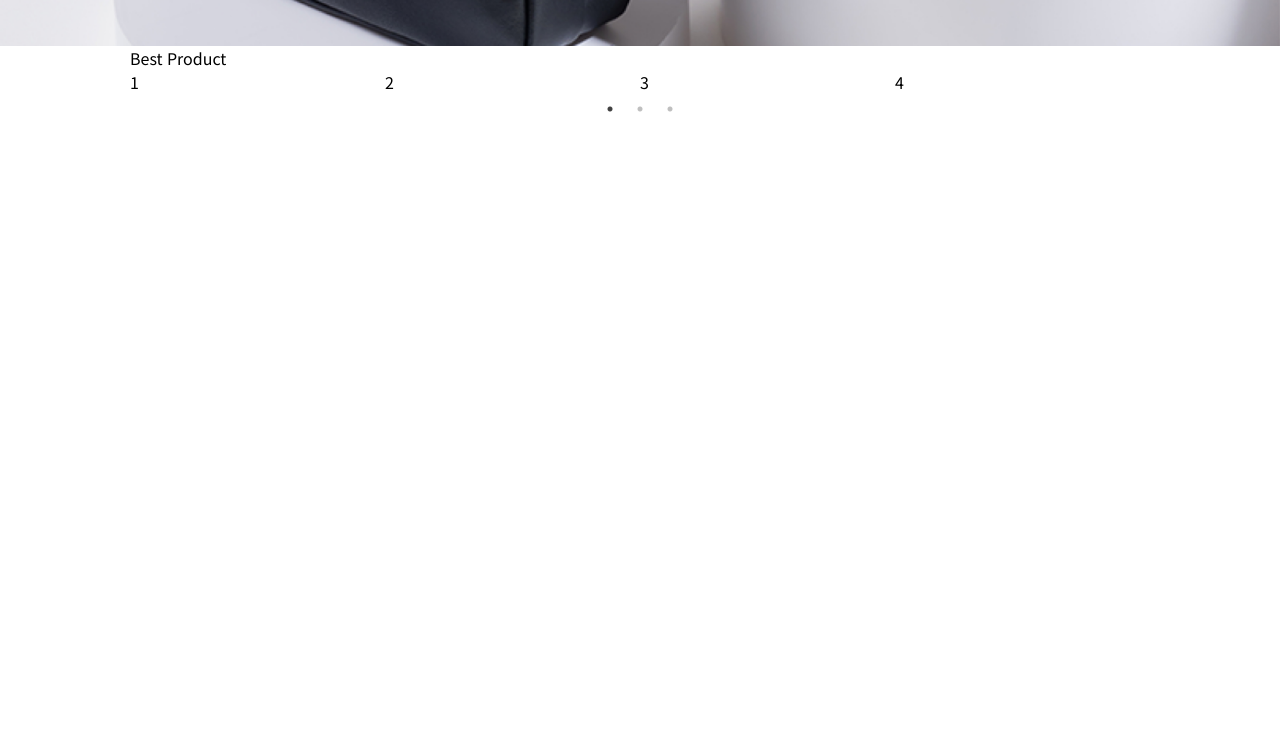
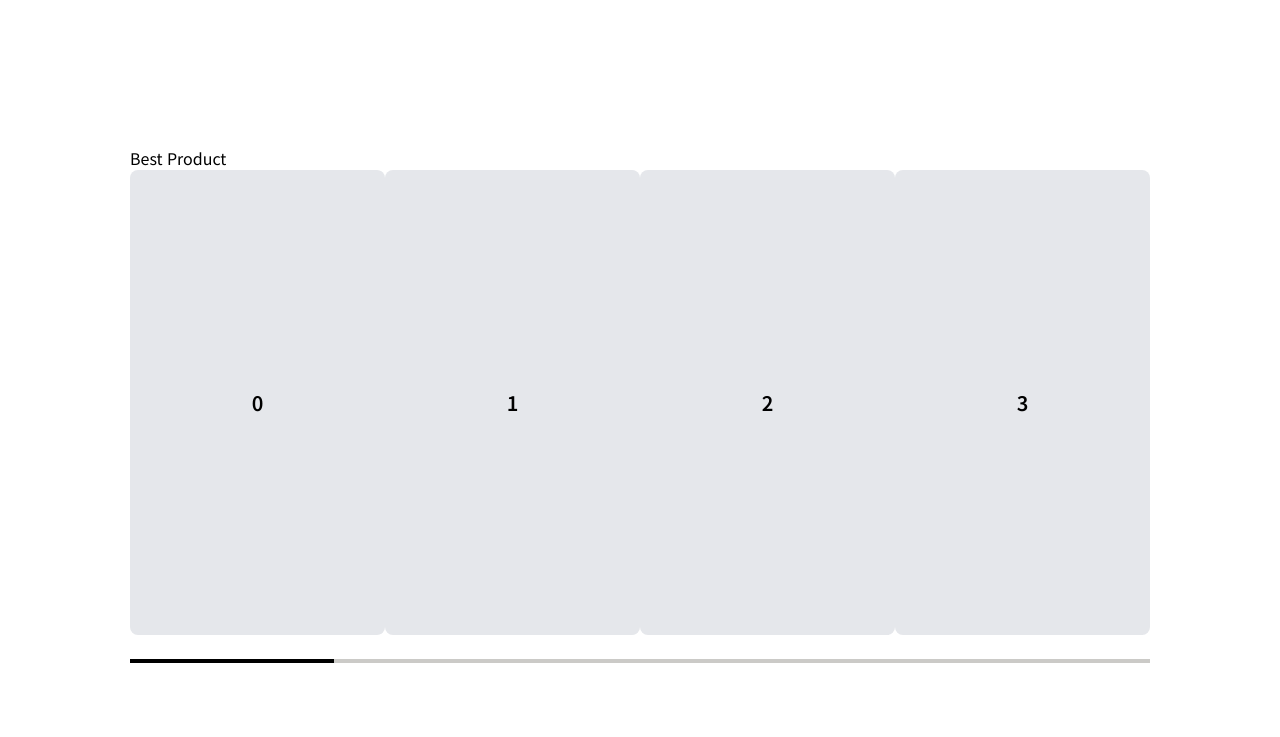
Before and after one commit to MICGolf/frontend, a React (Vite) app: page / in a window 1280 px wide. Shown: the part 864-1601 px from the top of the page. Built offline with nearby package versions, Linux system fonts and the light colour scheme.

Commit message:
✅ feat: 홈 캐러셀 추가

```diff
--- a/src/global.css
+++ b/src/global.css
@@ -3,3 +3,8 @@
 @tailwind base;
 @tailwind components;
 @tailwind utilities;
+
+.slick-dots {
+  position: relative !important;
+  bottom: 0 !important;
+}
--- a/src/layouts/userLayout/userLayout.tsx
+++ b/src/layouts/userLayout/userLayout.tsx
@@ -6,7 +6,7 @@ const UserLayout = () => {
   return (
     <>
       <Header />
-      <main className='h-full pt-[110px]'>
+      <main className='pt-[110px]'>
         <Outlet />
       </main>
       <Footer />
--- a/src/pages/home/HomePage.tsx
+++ b/src/pages/home/HomePage.tsx
@@ -4,16 +4,20 @@ import MultipleItems from './components/MultipleItems';
 const HomePage = () => {
   return (
     <>
-      <img className='fixed z-[-1] h-full w-full object-cover' src={imageSection1} />
-
-      <section className='h-[100vh] w-full'>
-        <div className='mt-[100vh] h-full bg-white px-[130px]'>
+      <img
+        className='fixed top-0 z-[-1] h-[100vh] w-full'
+        style={{
+          backgroundImage: `url(${imageSection1})`,
+          backgroundSize: 'cover',
+        }}
+      ></img>
+      <div className='z-20 mt-[100vh] w-full bg-white'>
+        <div className='px-[130px] py-[100px]'>
           <h1>Best Product</h1>
-          <div>
-            <MultipleItems />
-          </div>
+          <MultipleItems />
         </div>
-      </section>
+      </div>
+      <div className='h-[400px] bg-slate-600'>1</div>
     </>
   );
 };
--- a/src/pages/home/components/MultipleItems.tsx
+++ b/src/pages/home/components/MultipleItems.tsx
@@ -1,48 +1,51 @@
+import { useState, useRef } from 'react';
+import Slider from 'react-slick';
 import 'slick-carousel/slick/slick.css';
 import 'slick-carousel/slick/slick-theme.css';
-import Slider from 'react-slick';
 
-const MultipleItems = () => {
+export default function MultipleItems() {
+  const [activeSlide, setActiveSlide] = useState(0);
+  const sliderRef = useRef<Slider>(null); // Slider 레퍼런스 생성
+  const pagePerSlide = 4;
+  const slideLength = 19;
+  const totalSlides = Math.ceil(slideLength / pagePerSlide); // Assuming 100/4 (slidesToScroll) = 25 total segments
+
   const settings = {
     dots: true,
     infinite: true,
     speed: 500,
-    slidesToShow: 4,
-    slidesToScroll: 4,
+    slidesToShow: pagePerSlide,
+    slidesToScroll: pagePerSlide,
+    beforeChange: (_current: number, next: number) => setActiveSlide(next / 4),
+    appendDots: () => (
+      <div className='relative w-full'>
+        <div className='flex w-full justify-between'>
+          {Array.from({ length: totalSlides }).map((_, index) => (
+            <button
+              key={index}
+              onClick={() => sliderRef.current?.slickGoTo(index * 4)} // 특정 슬라이드로 이동
+              className={`relative my-6 h-1 w-full transition-all duration-300 ${index === activeSlide ? 'bg-black' : 'bg-gray300'}`}
+            />
+          ))}
+        </div>
+      </div>
+    ),
+    customPaging: () => <div className='hidden' />, // Hide default dots but keep functionality
   };
+
   return (
-    <div className='slider-container'>
-      <Slider {...settings}>
-        <div>
-          <h3>1</h3>
-        </div>
-        <div>
-          <h3>2</h3>
-        </div>
-        <div>
-          <h3>3</h3>
-        </div>
-        <div>
-          <h3>4</h3>
-        </div>
-        <div>
-          <h3>5</h3>
-        </div>
-        <div>
-          <h3>6</h3>
-        </div>
-        <div>
-          <h3>7</h3>
-        </div>
-        <div>
-          <h3>8</h3>
-        </div>
-        <div>
-          <h3>9</h3>
-        </div>
-      </Slider>
+    <div className='mx-auto w-full'>
+      <div className='slider-container'>
+        <Slider ref={sliderRef} {...settings}>
+          {Array.from({ length: slideLength }).map((_, index) => (
+            <div key={index}>
+              <div className='flex h-[465px] items-center justify-center rounded-lg bg-gray-200'>
+                <h3 className='text-xl font-semibold'>{index}</h3>
+              </div>
+            </div>
+          ))}
+        </Slider>
+      </div>
     </div>
   );
-};
-
-export default MultipleItems;
+}
```
